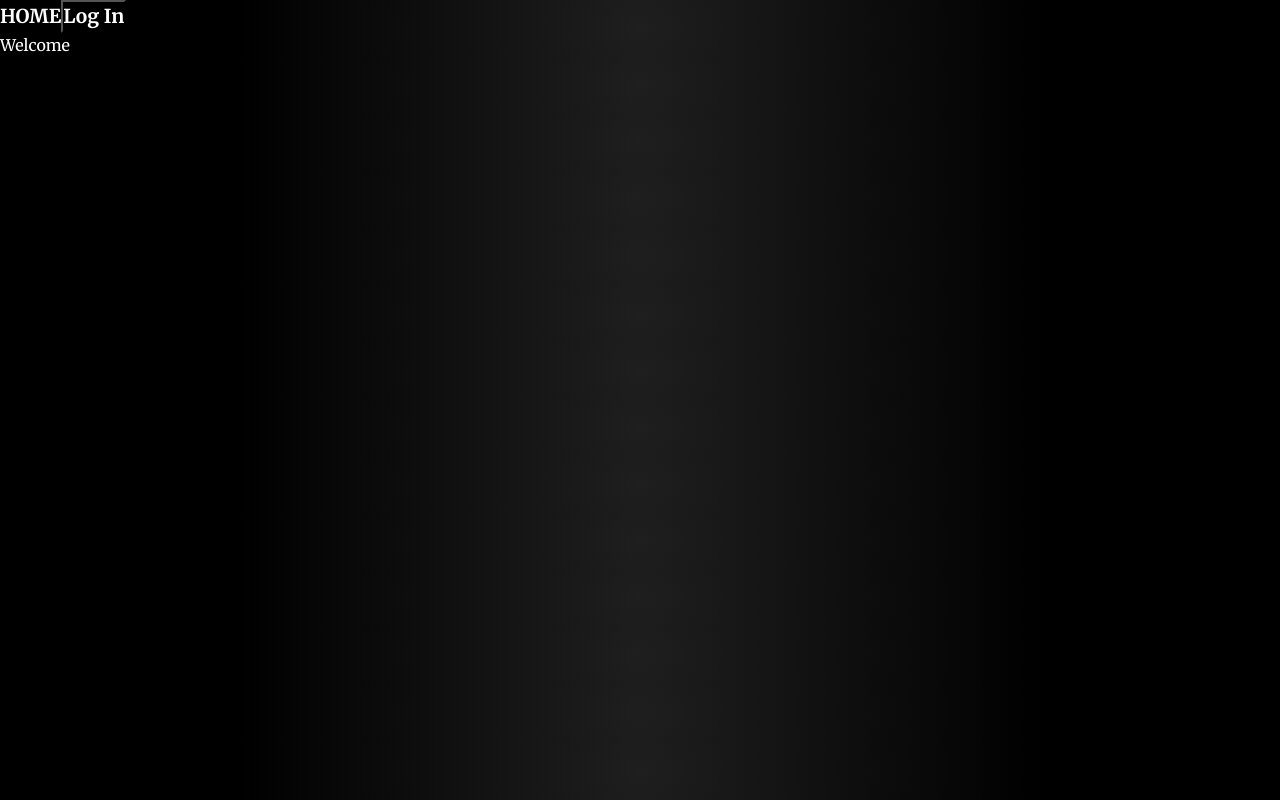
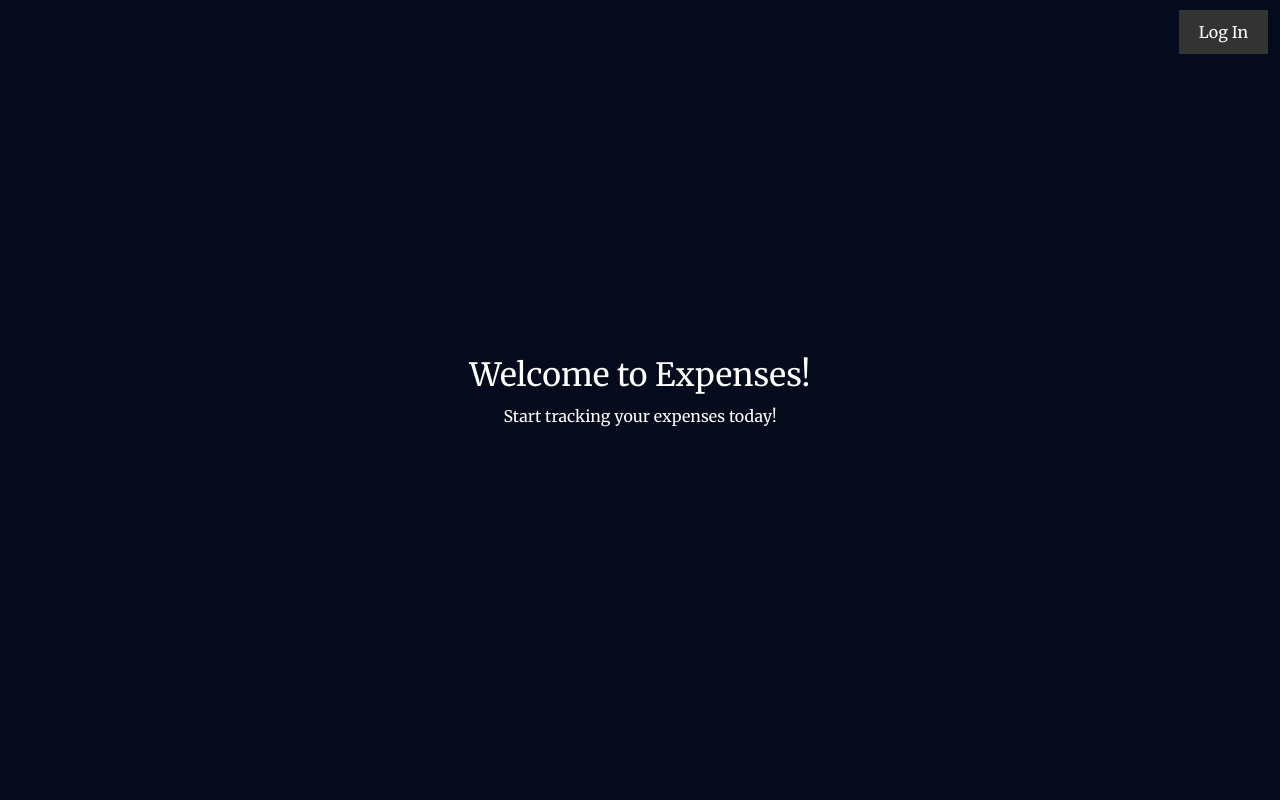
Before and after one commit to pravi-97/Expenses-UI, a React (Vite) app: page / in a window 1280 px wide. Built offline with nearby package versions, Linux system fonts and the light colour scheme.

Commit message:
add alerts on values update

```diff
--- a/src/App.jsx
+++ b/src/App.jsx
@@ -1,4 +1,5 @@
 import { BrowserRouter, Routes, Route, Navigate } from "react-router-dom";
+import { useAuth0 } from "@auth0/auth0-react";
 import Navbar from "./Navbar";
 import Home from "./Home";
 import Add from "./Add";
@@ -8,22 +9,25 @@ import Tag from "./Tag";
 import Detailed from "./Detailed";
 import Error from "./Error";
 import Welcome from "./Welcome";
+import Loader from "./Loader";
 import "./styles/App.css";
-import { useAuth0 } from "@auth0/auth0-react";
 
 function App() {
   const { isLoading, error, isAuthenticated } = useAuth0();
 
   if (error) {
-    return <div>Oops... {error.message}</div>;
+    return (
+      <div>
+        <Error /> {error.message}
+      </div>
+    );
   }
   if (isLoading) {
-    return <div>Loading</div>;
+    return <Loader/>;
   }
   if (!isAuthenticated) {
     return (
       <BrowserRouter>
-        <Navbar />
         <Welcome/>
       </BrowserRouter>
     );
--- a/src/Expenses.jsx
+++ b/src/Expenses.jsx
@@ -11,8 +11,31 @@ const Expenses = () => {
   const [loading, setLoading] = useState(true);
   const [error, setError] = useState(null);
 
+
   function displayMessage(val) {
-    console.log(val);
+    const message = document.getElementById("message-box");
+
+    if (val == "updated") {
+      message.textContent = "Update Successfull!";
+      message.style.backgroundColor = "greenyellow";
+      displayMessageBox();
+    }else if(val == "deleted"){
+      message.textContent = "Delete Successfull!";
+      message.style.backgroundColor = "greenyellow";
+      displayMessageBox();
+    }else {
+      message.textContent = "An Error Occurred!";
+      message.style.backgroundColor = "red";
+      displayMessageBox();
+    }
+    function displayMessageBox() {
+      message.style.opacity = "1";
+      setTimeout(hideMessageBox, 3000);
+    }
+    function hideMessageBox(){
+      const message = document.getElementById("message-box");
+      message.style.opacity = "0";
+    }
   }
   const handleChange = (index, field) => (event) => {
     if (expenseList.length > index && expenseList[index]) {
@@ -22,14 +45,13 @@ const Expenses = () => {
     }
   };
   const saveChange = (index, field) => (event) => {
-    console.log(expenseList[index]);
     axios
       .put(
         API_URL +
           `?id=${expenseList[index].ID}&field=${field}&value=${event.target.value}`
       )
       .then((response) => {
-        displayMessage("OK: ", response);
+        displayMessage(response.data.message);
       })
       .catch((error) => {
         displayMessage(error);
@@ -39,11 +61,9 @@ const Expenses = () => {
     if (confirm("Are you sure you want to delete this record")) {
       setExpenseList((prevState) => prevState.filter((_, i) => i !== index));
       axios
-        .delete(API_URL + expenseList[index].id, {
-          userid: user.sub.replace("auth0|", ""),
-        })
+        .delete(API_URL + expenseList[index].ID)
         .then((response) => {
-          displayMessage("OK: ", response);
+          displayMessage(response.data.message);
         })
         .catch((error) => {
           displayMessage(error);
@@ -52,7 +72,6 @@ const Expenses = () => {
   };
 
   useEffect(() => {
-    console.log(`${API_URL}all?userid=${user.sub.replace("auth0|", "")}`);
     axios
       .get(`${API_URL}all?userid=${user.sub.replace("auth0|", "")}`)
       .then((response) => {
@@ -74,7 +93,7 @@ const Expenses = () => {
   }
 
   return (
-    <div className="container">
+    <div className="container" id="message-container">
       <table>
         <thead>
           <tr>
@@ -148,6 +167,7 @@ const Expenses = () => {
           )}
         </tbody>
       </table>
+      <div id="message-box"></div>
     </div>
   );
 };
--- a/src/Navbar.jsx
+++ b/src/Navbar.jsx
@@ -1,17 +1,22 @@
 import { Link } from "react-router-dom";
-import AuthLogin from "./components/authLogin";
 import AuthLogout from "./components/AuthLogout";
 import { useAuth0 } from "@auth0/auth0-react";
+import './styles/Navbar.css'
 
 const Navbar = () => {
-  const {user, isLoading, error, isAuthenticated } = useAuth0();
+  const {user} = useAuth0();
   return (
-    <>
-      <span className="navbar-home">
-        <Link to="/">HOME</Link>
-        {!isAuthenticated ? <AuthLogin /> : <AuthLogout />}
+    <nav className="navbar-home">
+      <Link className="home-button" to="/">
+        HOME
+      </Link>
+      <span className="right-side">
+        <span className="welcome-msg">Hello {user.nickname}</span>
+        <button className="login-button">
+          <AuthLogout />
+        </button>
       </span>
-    </>
+    </nav>
   );
 };
 export default Navbar;
--- a/src/Welcome.jsx
+++ b/src/Welcome.jsx
@@ -1,5 +1,20 @@
-const Welcome = () => {
-    return ( <div>Welcome</div> );
-}
+import AuthLogin from './components/authLogin'
+import "./styles/Welcome.css";
 
-export default Welcome;
+const WelcomePage = () => {
+    return (
+      <div className="container">
+        <header>
+          <button className="login-button">
+            <AuthLogin />
+          </button>
+        </header>
+        <main className="welcome-content">
+          <h1>Welcome to Expenses!</h1>
+          <p>Start tracking your expenses today!</p>
+        </main>
+      </div>
+    );
+};
+
+export default WelcomePage;
--- a/src/components/AuthLogout.jsx
+++ b/src/components/AuthLogout.jsx
@@ -5,14 +5,14 @@ const AuthLogout = () => {
   const { logout } = useAuth0();
 
   return (
-    <button
-      style={{ backgroundColor: "black", color: "white" }}
+    <div
+      className="auth-button"
       onClick={() =>
         logout({ logoutParams: { returnTo: window.location.origin } })
       }
     >
       Log Out
-    </button>
+    </div>
   );
 };
 
--- a/src/components/authLogin.jsx
+++ b/src/components/authLogin.jsx
@@ -1,10 +1,11 @@
 import React from "react";
 import { useAuth0 } from "@auth0/auth0-react";
+import '../styles/Auth.css'
 
 const AuthLogin = () => {
   const { loginWithRedirect } = useAuth0();
 
-  return <button style={{backgroundColor:"black", color:"white"}} onClick={() => loginWithRedirect()}>Log In</button>;
+  return <div className="auth-button" onClick={() => loginWithRedirect()}>Log In</div>;
 };
 
 export default AuthLogin;
--- /dev/null
+++ b/src/styles/Auth.css
@@ -0,0 +1,16 @@
+.auth-button {
+    border: none;
+    background: transparent;
+    width: auto;
+    padding: 10px 20px;
+    transition: 0.5s;
+}
+
+.auth-button:hover {
+    border: none;
+    background: white;
+    color: black;
+    width: auto;
+    padding: 10px 20px;
+    transform: translateY(-5px);
+}
--- a/src/styles/Expenses.css
+++ b/src/styles/Expenses.css
@@ -61,3 +61,22 @@ tr:hover input[type="date"]::-webkit-calendar-picker-indicator{
 #delete-button:hover{
     filter: brightness(1);
 }
+
+/* #message-container{
+    position: relative;
+} */
+#message-box{
+    text-align: center;
+    min-width: 30%;
+    max-width: 100%;
+    opacity: 0;
+    transition: 1s;
+    position: absolute;
+    bottom: 0;
+    right: 0;
+    margin-right: 10px;
+    margin-bottom: 10px;
+    color: black;
+    font-weight: bold;
+    padding: 5px 10px;
+}
--- /dev/null
+++ b/src/styles/Navbar.css
@@ -0,0 +1,12 @@
+.home-button {
+    padding-top: 10px !important;
+    font-size: xx-large !important;
+}
+
+.right-side{
+    position: absolute;
+    right: 0;
+}
+.welcome-msg{
+    margin-right: 20px;
+}
--- /dev/null
+++ b/src/styles/Welcome.css
@@ -0,0 +1,47 @@
+body {
+    font-family: Arial, sans-serif;
+    background-color: #1a1a1a;
+    color: #ffffff;
+    margin: 0;
+    padding: 0;
+}
+
+.container {
+    display: flex;
+    flex-direction: column;
+    max-width: 100%;
+}
+
+header {
+    display: flex;
+    justify-content: flex-end;
+    padding: 10px 0;
+}
+
+.login-button {
+    background-color: #333;
+    color: #ffffff;
+    border: none;
+    padding: 10px 20px;
+    padding: 0px;
+    cursor: pointer;
+}
+
+.welcome-content {
+    text-align: center;
+    margin: 0;
+    position: absolute;
+    top: 50%;
+    left: 50%;
+    transform: translate(-50%, -50%);
+}
+
+.welcome-content h1 {
+    font-size: 2rem;
+    margin-bottom: 10px;
+}
+
+.welcome-content p {
+    font-size: 1rem;
+    line-height: 1.5;
+}
--- a/src/styles/index.css
+++ b/src/styles/index.css
@@ -1,7 +1,11 @@
-body{
+/* body{
     background: hsla(0, 0%, 12%, 1);
     background: radial-gradient(circle, hsla(0, 0%, 12%, 1) 0%, hsla(0, 0%, 0%, 1) 63%);
     background: -moz-radial-gradient(circle, hsla(0, 0%, 12%, 1) 0%, hsla(0, 0%, 0%, 1) 63%);
     background: -webkit-radial-gradient(circle, hsla(0, 0%, 12%, 1) 0%, hsla(0, 0%, 0%, 1) 63%);
     filter: progid: DXImageTransform.Microsoft.gradient(startColorstr="#1F1F1F", endColorstr="#000000", GradientType=1);
+} */
+
+body{
+    background-color: #050a1d;
 }
```
Also changed, not shown: src/components/authProfile.jsx (deleted, +0 -22 lines).
